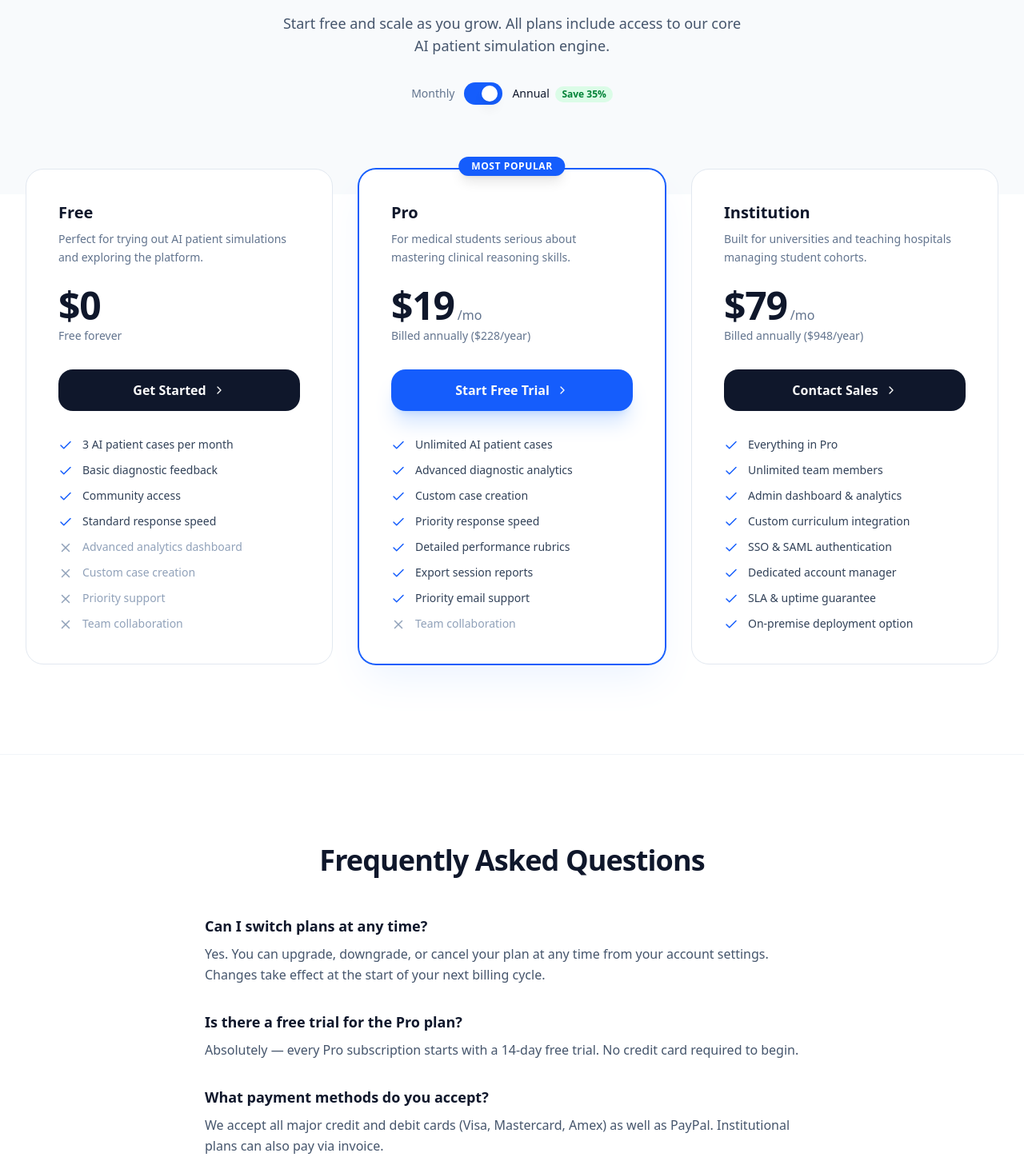
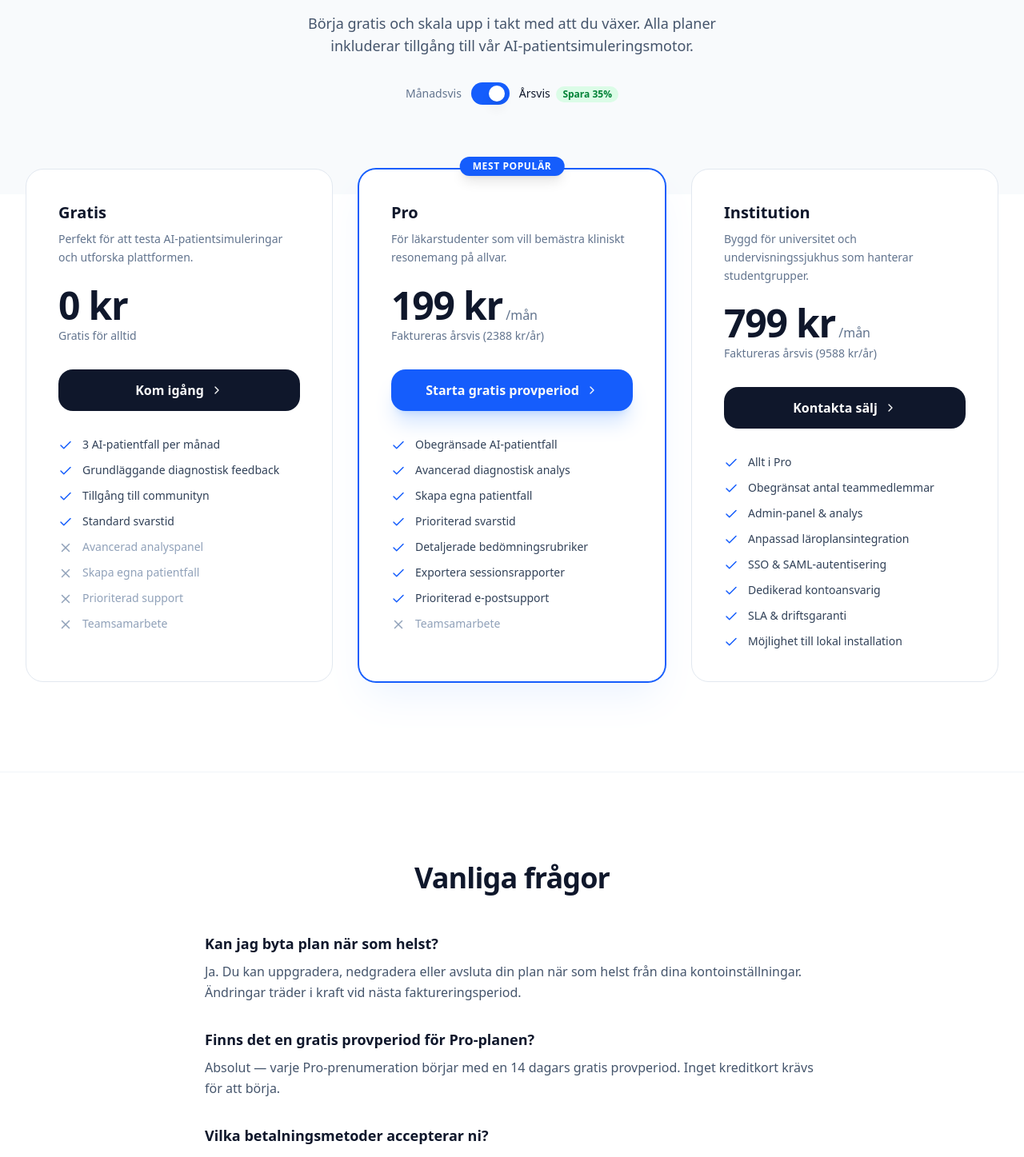
Before and after one commit to IsmailR16/medical-app, a Next.js app: page /pricing in a window 1280 px wide. Shown: the part 376-1823 px from the top of the page at 80% size. Built offline with nearby package versions, Linux system fonts and the light colour scheme; no server answers.

Commit message:
Refactor pricing page to use external plans module and translate content to Swedish

```diff
--- a/app/(marketing)/pricing/page.tsx
+++ b/app/(marketing)/pricing/page.tsx
@@ -4,115 +4,8 @@ import { useState } from "react";
 import Link from "next/link";
 import { Check, ChevronRight, Sparkles, X } from "lucide-react";
 import { Button } from "@/components/ui/button";
-
-/* ------------------------------------------------------------------ */
-/*  Data                                                               */
-/* ------------------------------------------------------------------ */
-
-interface Plan {
-  name: string;
-  description: string;
-  monthlyPrice: number;
-  yearlyPrice: number;
-  highlighted?: boolean;
-  cta: string;
-  href: string;
-  features: string[];
-  excluded?: string[];
-}
-
-const PLANS: Plan[] = [
-  {
-    name: "Free",
-    description:
-      "Perfect for trying out AI patient simulations and exploring the platform.",
-    monthlyPrice: 0,
-    yearlyPrice: 0,
-    cta: "Get Started",
-    href: "/sign-up",
-    features: [
-      "3 AI patient cases per month",
-      "Basic diagnostic feedback",
-      "Community access",
-      "Standard response speed",
-    ],
-    excluded: [
-      "Advanced analytics dashboard",
-      "Custom case creation",
-      "Priority support",
-      "Team collaboration",
-    ],
-  },
-  {
-    name: "Pro",
-    description:
-      "For medical students serious about mastering clinical reasoning skills.",
-    monthlyPrice: 29,
-    yearlyPrice: 19,
-    highlighted: true,
-    cta: "Start Free Trial",
-    href: "/sign-up?plan=pro",
-    features: [
-      "Unlimited AI patient cases",
-      "Advanced diagnostic analytics",
-      "Custom case creation",
-      "Priority response speed",
-      "Detailed performance rubrics",
-      "Export session reports",
-      "Priority email support",
-    ],
-    excluded: [
-      "Team collaboration",
-    ],
-  },
-  {
-    name: "Institution",
-    description:
-      "Built for universities and teaching hospitals managing student cohorts.",
-    monthlyPrice: 99,
-    yearlyPrice: 79,
-    cta: "Contact Sales",
-    href: "/sign-up?plan=institution",
-    features: [
-      "Everything in Pro",
-      "Unlimited team members",
-      "Admin dashboard & analytics",
-      "Custom curriculum integration",
-      "SSO & SAML authentication",
-      "Dedicated account manager",
-      "SLA & uptime guarantee",
-      "On-premise deployment option",
-    ],
-  },
-];
-
-const FAQ: { question: string; answer: string }[] = [
-  {
-    question: "Can I switch plans at any time?",
-    answer:
-      "Yes. You can upgrade, downgrade, or cancel your plan at any time from your account settings. Changes take effect at the start of your next billing cycle.",
-  },
-  {
-    question: "Is there a free trial for the Pro plan?",
-    answer:
-      "Absolutely — every Pro subscription starts with a 14-day free trial. No credit card required to begin.",
-  },
-  {
-    question: "What payment methods do you accept?",
-    answer:
-      "We accept all major credit and debit cards (Visa, Mastercard, Amex) as well as PayPal. Institutional plans can also pay via invoice.",
-  },
-  {
-    question: "Do you offer student discounts?",
-    answer:
-      "Yes! Verified students receive an additional 20% off the Pro plan. Verify your student status in your account settings after signing up.",
-  },
-  {
-    question: "What happens to my data if I cancel?",
-    answer:
-      "Your session data and reports are retained for 90 days after cancellation, giving you time to export anything you need.",
-  },
-];
+import { PLANS, FAQ } from "@/lib/plans";
+import type { Plan } from "@/lib/plans";
 
 /* ------------------------------------------------------------------ */
 /*  Page                                                               */
@@ -132,22 +25,22 @@ export default function PricingPage() {
           {/* Badge */}
           <div className="inline-flex items-center gap-2 rounded-full border border-blue-100 bg-blue-50 px-4 py-1.5 text-xs font-bold uppercase tracking-widest text-blue-600">
             <Sparkles size={14} aria-hidden="true" />
-            Simple, transparent pricing
+            Enkel, transparent prissättning
           </div>
 
           <h1
             id="pricing-heading"
             className="text-4xl font-extrabold tracking-tight text-slate-900 sm:text-5xl lg:text-6xl"
           >
-            Choose the plan that fits{" "}
+            Välj planen som passar{" "}
             <span className="bg-gradient-to-r from-blue-600 to-indigo-600 bg-clip-text text-transparent">
-              your journey
+              din resa
             </span>
           </h1>
 
           <p className="mx-auto max-w-xl text-lg text-slate-600">
-            Start free and scale as you grow. All plans include access to our
-            core AI patient simulation engine.
+            Börja gratis och skala upp i takt med att du växer. Alla planer
+            inkluderar tillgång till vår AI-patientsimuleringsmotor.
           </p>
 
           {/* Billing toggle */}
@@ -157,7 +50,7 @@ export default function PricingPage() {
 
       {/* Cards */}
       <section
-        aria-label="Pricing plans"
+        aria-label="Prisplaner"
         className="relative -mt-8 px-6 pb-20 lg:px-8 lg:pb-28"
       >
         <div className="mx-auto grid max-w-7xl grid-cols-1 gap-8 md:grid-cols-3">
@@ -181,7 +74,7 @@ export default function PricingPage() {
             id="faq-heading"
             className="mb-12 text-center text-3xl font-extrabold tracking-tight text-slate-900 sm:text-4xl"
           >
-            Frequently Asked Questions
+            Vanliga frågor
           </h2>
 
           <dl className="space-y-8">
@@ -220,14 +113,14 @@ function BillingToggle({
           !annual ? "text-slate-900" : "text-slate-500"
         }`}
       >
-        Monthly
+        Månadsvis
       </span>
 
       <button
         type="button"
         role="switch"
         aria-checked={annual}
-        aria-label="Toggle annual billing"
+        aria-label="Växla årsbetalning"
         onClick={() => onChange(!annual)}
         className="relative inline-flex h-7 w-12 shrink-0 cursor-pointer items-center rounded-full border-2 border-transparent bg-slate-200 transition-colors focus-visible:outline-none focus-visible:ring-2 focus-visible:ring-blue-600 focus-visible:ring-offset-2 data-[state=checked]:bg-blue-600"
         data-state={annual ? "checked" : "unchecked"}
@@ -245,9 +138,9 @@ function BillingToggle({
           annual ? "text-slate-900" : "text-slate-500"
         }`}
       >
-        Annual{" "}
+        Årsvis{" "}
         <span className="ml-1 inline-block rounded-full bg-green-100 px-2 py-0.5 text-xs font-bold text-green-700">
-          Save 35%
+          Spara 35%
         </span>
       </span>
     </div>
@@ -275,7 +168,7 @@ function PricingCard({
       {/* Popular badge */}
       {isHighlighted && (
         <div className="absolute -top-4 left-1/2 -translate-x-1/2 rounded-full bg-blue-600 px-4 py-1 text-xs font-bold uppercase tracking-wider text-white shadow-lg">
-          Most Popular
+          Mest populär
         </div>
       )}
 
@@ -291,21 +184,21 @@ function PricingCard({
       <div className="mb-8">
         <div className="flex items-baseline gap-1">
           <span className="text-5xl font-extrabold tracking-tight text-slate-900">
-            ${price}
+            {price} kr
           </span>
           {price > 0 && (
             <span className="text-base font-medium text-slate-500">
-              /mo
+              /mån
             </span>
           )}
         </div>
         {price > 0 && annual && (
           <p className="mt-1 text-sm text-slate-500">
-            Billed annually (${price * 12}/year)
+            Faktureras årsvis ({price * 12} kr/år)
           </p>
         )}
         {price === 0 && (
-          <p className="mt-1 text-sm text-slate-500">Free forever</p>
+          <p className="mt-1 text-sm text-slate-500">Gratis för alltid</p>
         )}
       </div>
 
--- /dev/null
+++ b/lib/plans.ts
@@ -0,0 +1,104 @@
+export interface Plan {
+  name: string;
+  description: string;
+  monthlyPrice: number;
+  yearlyPrice: number;
+  highlighted?: boolean;
+  cta: string;
+  href: string;
+  features: string[];
+  excluded?: string[];
+}
+
+export const PLANS: Plan[] = [
+  {
+    name: "Gratis",
+    description:
+      "Perfekt för att testa AI-patientsimuleringar och utforska plattformen.",
+    monthlyPrice: 0,
+    yearlyPrice: 0,
+    cta: "Kom igång",
+    href: "/sign-up",
+    features: [
+      "3 AI-patientfall per månad",
+      "Grundläggande diagnostisk feedback",
+      "Tillgång till communityn",
+      "Standard svarstid",
+    ],
+    excluded: [
+      "Avancerad analyspanel",
+      "Skapa egna patientfall",
+      "Prioriterad support",
+      "Teamsamarbete",
+    ],
+  },
+  {
+    name: "Pro",
+    description:
+      "För läkarstudenter som vill bemästra kliniskt resonemang på allvar.",
+    monthlyPrice: 299,
+    yearlyPrice: 199,
+    highlighted: true,
+    cta: "Starta gratis provperiod",
+    href: "/sign-up?plan=pro",
+    features: [
+      "Obegränsade AI-patientfall",
+      "Avancerad diagnostisk analys",
+      "Skapa egna patientfall",
+      "Prioriterad svarstid",
+      "Detaljerade bedömningsrubriker",
+      "Exportera sessionsrapporter",
+      "Prioriterad e-postsupport",
+    ],
+    excluded: [
+      "Teamsamarbete",
+    ],
+  },
+  {
+    name: "Institution",
+    description:
+      "Byggd för universitet och undervisningssjukhus som hanterar studentgrupper.",
+    monthlyPrice: 999,
+    yearlyPrice: 799,
+    cta: "Kontakta sälj",
+    href: "/sign-up?plan=institution",
+    features: [
+      "Allt i Pro",
+      "Obegränsat antal teammedlemmar",
+      "Admin-panel & analys",
+      "Anpassad läroplansintegration",
+      "SSO & SAML-autentisering",
+      "Dedikerad kontoansvarig",
+      "SLA & driftsgaranti",
+      "Möjlighet till lokal installation",
+    ],
+  },
+];
+
+export const FAQ: { question: string; answer: string }[] = [
+  {
+    question: "Kan jag byta plan när som helst?",
+    answer:
+      "Ja. Du kan uppgradera, nedgradera eller avsluta din plan när som helst från dina kontoinställningar. Ändringar träder i kraft vid nästa faktureringsperiod.",
+  },
+  {
+    question: "Finns det en gratis provperiod för Pro-planen?",
+    answer:
+      "Absolut — varje Pro-prenumeration börjar med en 14 dagars gratis provperiod. Inget kreditkort krävs för att börja.",
+  },
+  {
+    question: "Vilka betalningsmetoder accepterar ni?",
+    answer:
+      "Vi accepterar alla vanliga kredit- och betalkort (Visa, Mastercard, Amex) samt PayPal. Institutionsplaner kan även betala via faktura.",
+  },
+  {
+    question: "Erbjuder ni studentrabatt?",
+    answer:
+      "Ja! Verifierade studenter får ytterligare 20% rabatt på Pro-planen. Verifiera din studentstatus i kontoinställningarna efter registrering.",
+  },
+  {
+    question: "Vad händer med min data om jag avslutar?",
+    answer:
+      "Dina sessionsdata och rapporter sparas i 90 dagar efter avslutning, så att du hinner exportera allt du behöver.",
+  },
+];
```
